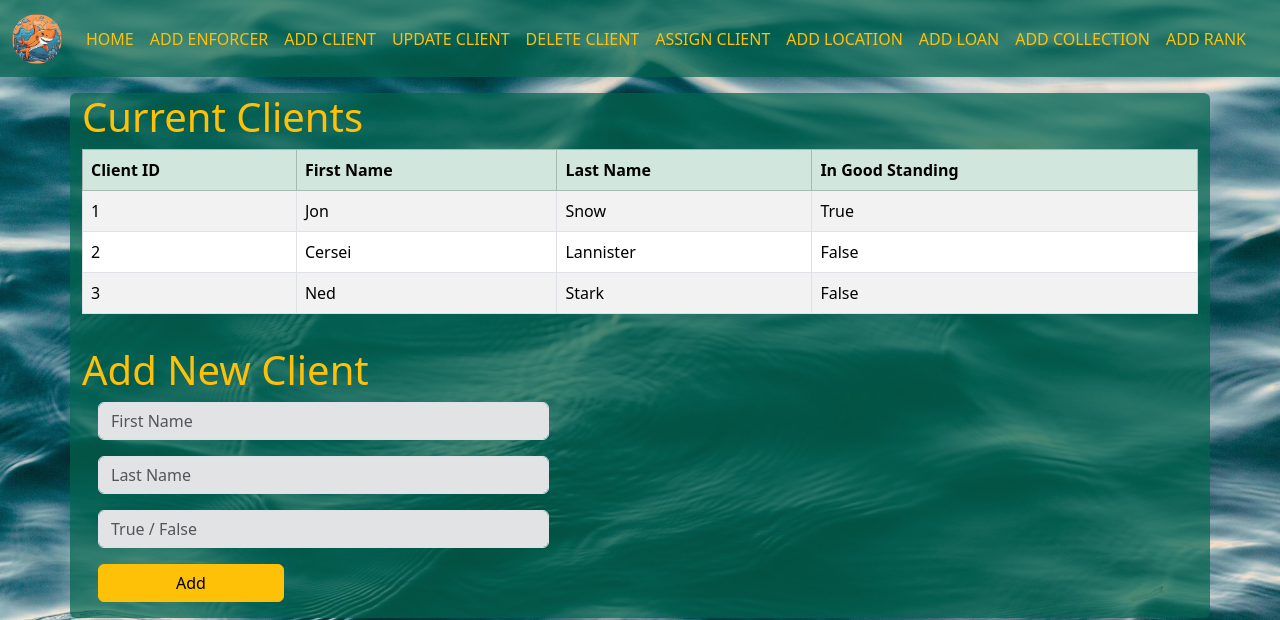
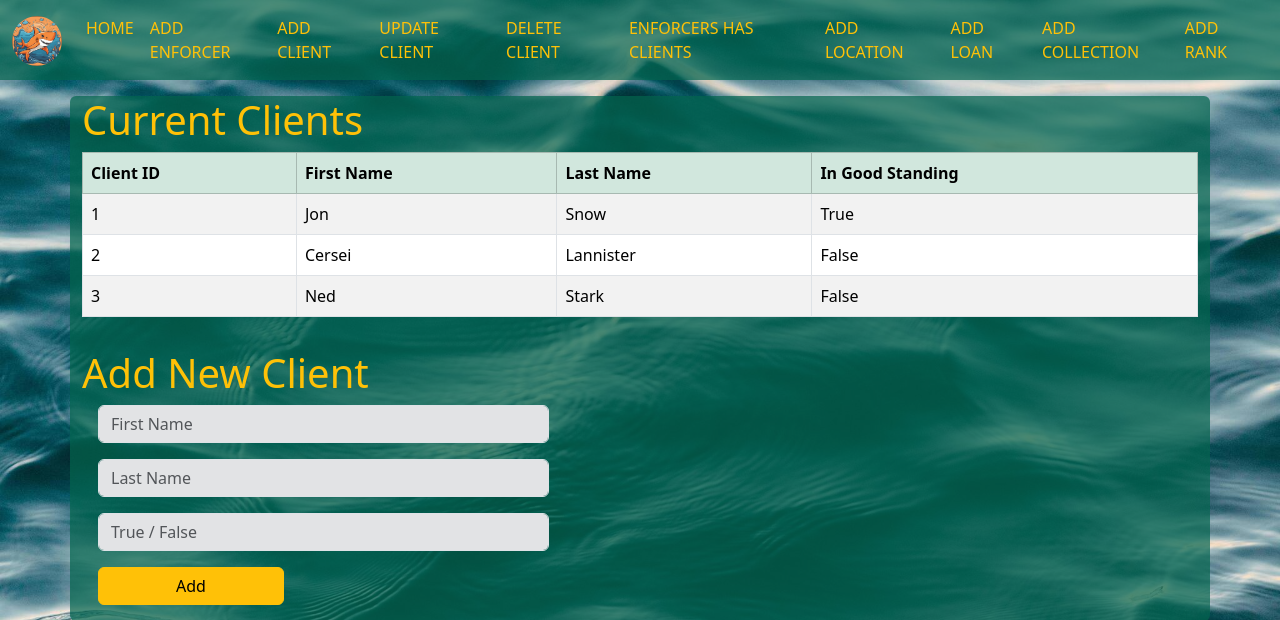
Before and after one commit to cbridgesosu/WeHeartLoanSharking, a Flask app: page /add_client in a window 1280 px wide. Shown: the top 620 px of the page. Run offline with Flask 3, Linux system fonts and the light colour scheme; some libraries are stand-ins or nearby versions.

Commit message:
rename assign_client to enforcers_has_clients in accordance with feedback.  Also changed page name on navbar and routes.

```diff
--- a/app.py
+++ b/app.py
@@ -230,9 +230,9 @@ def add_client():
                               "loansRemaining": 0})
     return render_template("add_client.j2", clients=clients)
 
-# Routes for assign_client page
-@app.route('/assign_client', methods=["POST", "GET"])
-def assign_client():
+# Routes for enforcers_has_clients page
+@app.route('/enforcers_has_clients', methods=["POST", "GET"])
+def enforcers_has_clients():
     query_EnforcersHasClients = 'SELECT * FROM EnforcersHasClients ORDER BY enforcerHasClientID;'
     query_Clients = 'SELECT clientID, firstName, lastName FROM Clients;'
     query_Enforcers = 'SELECT enforcerID, firstName, lastName FROM Enforcers;'
@@ -253,8 +253,8 @@ def assign_client():
             cur.execute(query_Add_Assignment)
             mysql.connection.commit()
             print("Client assigned.")
-            return redirect('assign_client')
-    return render_template("assign_client.j2", enforcers=enforcers, clients=clients, enforcer_has_clients=enforcer_has_clients)
+            return redirect('enforcers_has_clients')
+    return render_template("enforcers_has_clients.j2", enforcers=enforcers, clients=clients, enforcer_has_clients=enforcer_has_clients)
 
 @app.route('/delete_assignment/<int:enforcerHasClientID>')
 def delete_assignment(enforcerHasClientID):
@@ -263,7 +263,7 @@ def delete_assignment(enforcerHasClientID):
     cur.execute(query_Delete_Assignment, (enforcerHasClientID,))
     mysql.connection.commit()
 
-    return redirect('/assign_client')
+    return redirect('/enforcers_has_clients')
 
 
 
--- a/templates/base.j2
+++ b/templates/base.j2
@@ -26,7 +26,7 @@
                     <a class="nav-item nav-link link-warning" href="{{ url_for('add_client') }}">ADD CLIENT</a>
                     <a class="nav-item nav-link link-warning" href="{{ url_for('update_client') }}">UPDATE CLIENT</a>
                     <a class="nav-item nav-link link-warning" href="{{ url_for('delete_client') }}">DELETE CLIENT</a>
-                    <a class="nav-item nav-link link-warning" href="{{ url_for('assign_client') }}">ASSIGN CLIENT</a>
+                    <a class="nav-item nav-link link-warning" href="{{ url_for('enforcers_has_client') }}">ENFORCERS HAS CLIENTS</a>
                     <a class="nav-item nav-link link-warning" href="{{ url_for('add_location') }}">ADD LOCATION</a>
                     <a class="nav-item nav-link link-warning" href="{{ url_for('add_loan') }}">ADD LOAN</a>
                     <a class="nav-item nav-link link-warning" href="{{ url_for('add_collection') }}">ADD COLLECTION</a>
```
Also changed, not shown: templates/enforcers_has_clients.j2 (renamed from templates/assign_client.j2).
